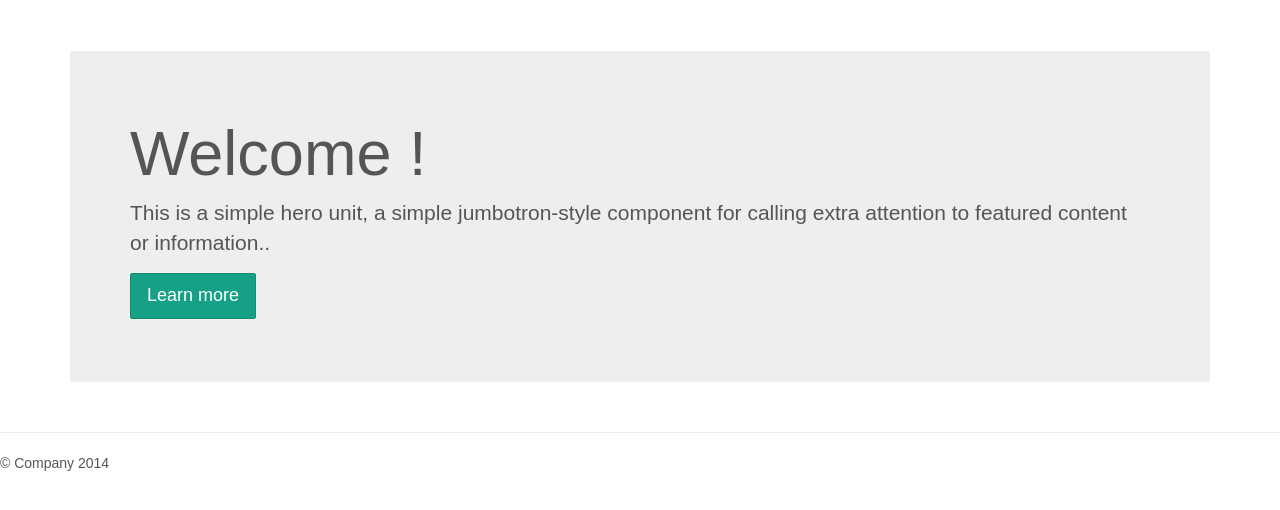
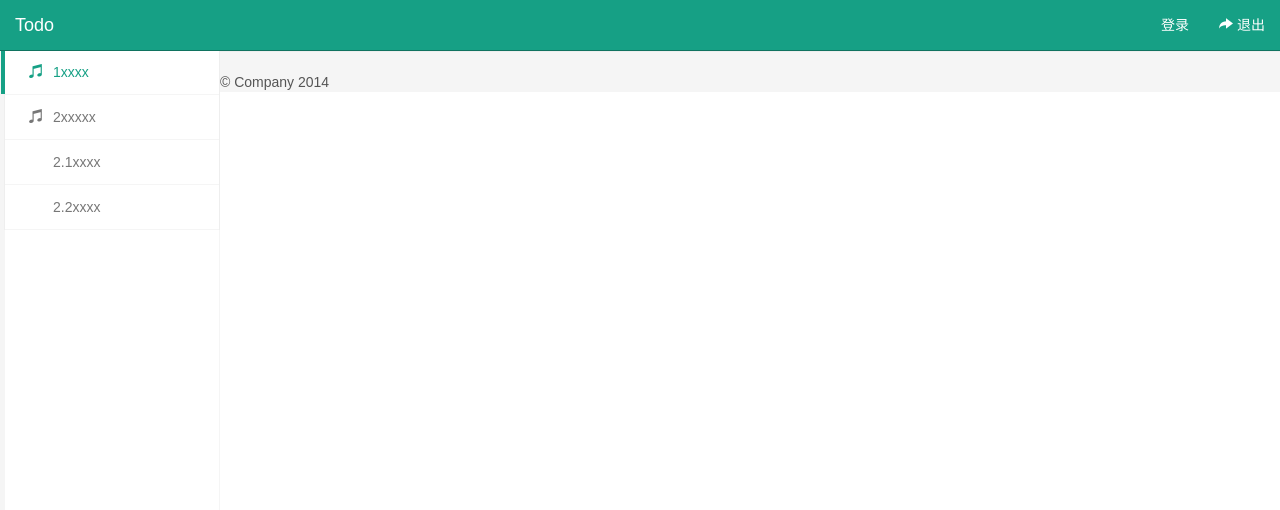
Before and after one commit to alexqdjay/sf-todo, a website: page home.html in a window 1280 px wide. Drawn offline with Linux system fonts and the light colour scheme.

Commit message:
home page

```diff
--- a/app/css/app.css
+++ b/app/css/app.css
@@ -2,6 +2,11 @@
 
 html,body {
     font-family: Arial, Microsoft YaHei;
+
+}
+
+a:hover{
+    cursor: pointer;
 }
 
 a:focus{
@@ -9,7 +14,105 @@ a:focus{
 }
 
 #mainContianer{
+    position: relative;
     margin-top: 51px;
+    margin-left: 220px;
+    background-color: #f5f5f5;
+}
+
+/****************************
+*
+*   side nav
+*
+*****************************/
+#sideNav {
+    position: fixed;
+    margin-top: 50px;
+    width: 220px;
+    top:0px;
+    bottom: 0px;
+    background-color: #f5f5f5;
+    padding-left: 4px;
+}
+
+#sideNav:before {
+    content:'';
+    display: block;
+    position: fixed;
+    top: 0;
+    bottom: 0;
+    left: 5px;
+    width: 214px;
+    max-width: 214px;
+    background-color: #fff;
+}
+
+#sideNav .nav {
+    background-color: #fff;
+    border-right: 1px solid #eee;
+    border-left: 1px solid #eee;
+}
+
+#sideNav .nav li>a:hover:before,
+#sideNav .nav li.active>a:before {
+    content:'';
+    display: block;
+    position: absolute;
+    top: 0;
+    bottom: 0;
+    left: -4px;
+    width: 4px;
+    max-width: 4px;
+}
+
+#sideNav .nav li>a:hover:before {
+    background-color: #c21e10;
+}
+
+#sideNav .nav li.active>a:before {
+    background-color: #16A085;
+}
+
+#sideNav .nav li > a {
+    border-bottom: #f5f5f5 1px solid;
+}
+
+#sideNav li> a {
+    color: #777;
+}
+
+#sideNav li> a:focus,
+#sideNav li.active> a,
+#sideNav li> a:hover {
+    color: #16A085;
+    text-decoration: none;
+}
+
+#sideNav > .nav > li > a{
+    padding: 12px 24px;
+}
+
+#sideNav > .nav > li > a > .glyphicon {
+    margin-right: 10px;
+}
+
+#sideNav .sub-nav {
+    list-style: none;
+    padding: 0px;
+    position: relative;
+}
+
+#sideNav .sub-nav > li {
+    position: relative;
+}
+
+#sideNav .sub-nav > li > a:hover {
+    background-color: #f5f5f5;
+}
+
+#sideNav .sub-nav > li > a{
+    display: block;
+    padding:12px 0px 12px 48px;
 }
 
 .wrap-icon-input{
--- a/app/views/infra/menu_view.html
+++ b/app/views/infra/menu_view.html
@@ -0,0 +1,21 @@
+<div class="container-fluid">
+    <div class="navbar-header">
+        <a class="navbar-brand" ui-sref="home">Todo</a>
+    </div>
+
+    <div class="collapse navbar-collapse">
+
+
+        <ul class="nav navbar-nav navbar-right">
+            <li>
+                <a type="submit" >登录</a>
+            </li>
+            <li>
+                <a type="button" href="index.html"><span class="glyphicon glyphicon-share-alt"></span> 退出</a>
+            </li>
+        </ul>
+
+
+    </div>
+    <!--/.navbar-collapse -->
+</div>
--- a/home.html
+++ b/home.html
@@ -11,21 +11,43 @@
 <body ng-controller="MainCtrl">
 
     <!-- menu -->
-    <nav class="navbar navbar-default navbar-fixed-top" ng-include src="'app/views/infra/menu_view.html'">
+    <nav class="navbar navbar-default navbar-fixed-top navbar-inverse" style="margin-bottom:0px;"
+         ng-include src="'app/views/infra/menu_view.html'">
 
     </nav>
 
+    <!-- side menu -->
+    <section id="sideNav">
+        <ul class="nav">
+            <li class="active">
+                <a><span class="glyphicon glyphicon-music"></span>1xxxx</a>
+            </li>
+            <li>
+                <a><span class="glyphicon glyphicon-music"></span>2xxxxx</a>
+                <ul class="sub-nav">
+                    <li>
+                        <a>2.1xxxx</a>
+                    </li>
+                    <li>
+                        <a>2.2xxxx</a>
+                    </li>
+                </ul>
+            </li>
+        </ul>
+    </section>
+
     <!-- Main -->
-    <div class="container" ui-view id="mainContianer">
+    <div id="mainContianer">
 
 
+        <!-- footer -->
+        <hr>
+        <footer>
+            <p>&copy; Company 2014</p>
+        </footer>
     </div>
 
-    <!-- footer -->
-    <hr>
-    <footer>
-        <p>&copy; Company 2014</p>
-    </footer>
+
 
 
 </body>
```
Also changed, not shown: index.html (+3 -0 lines), bower_components/bootstrap-3.2.0-dist/css/bootstrap.css, 1 other file.
